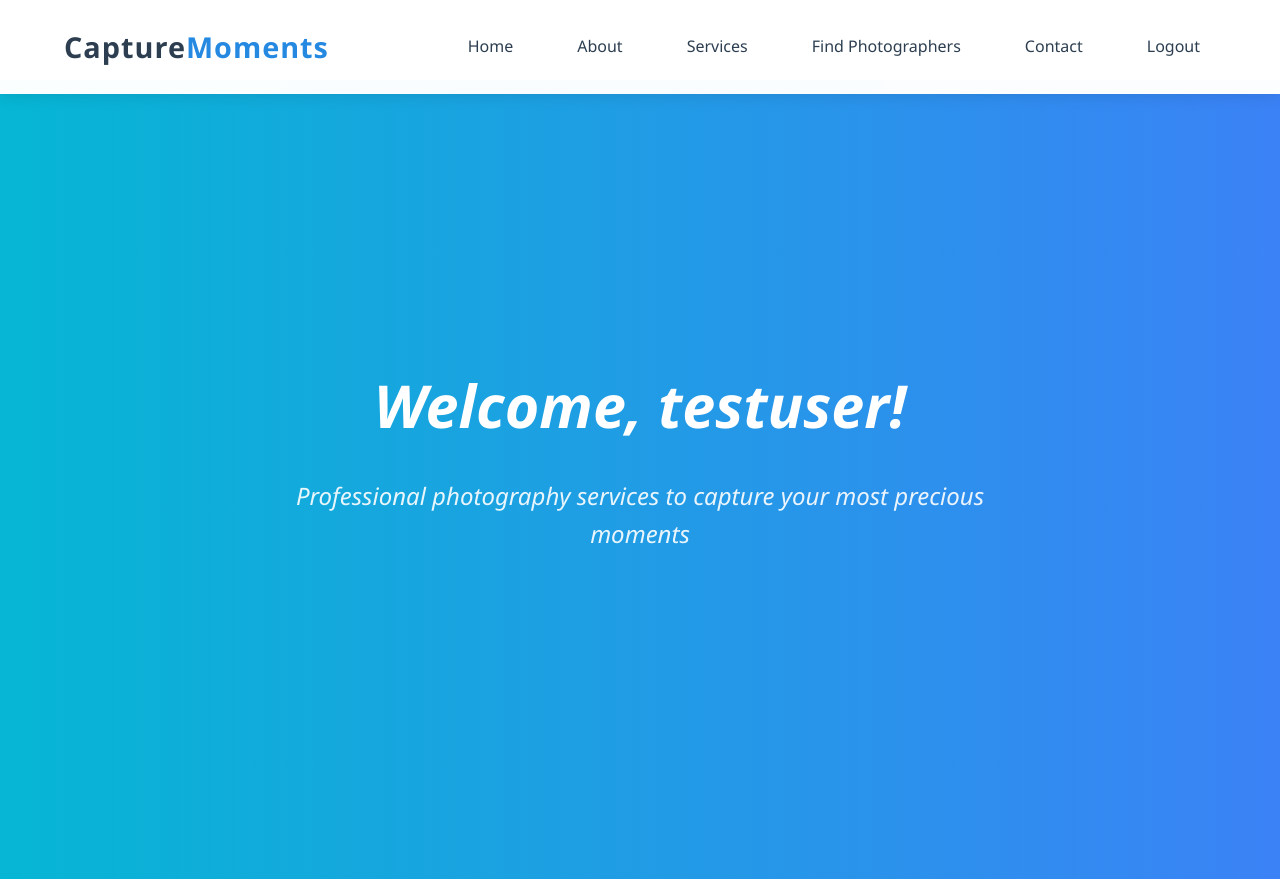
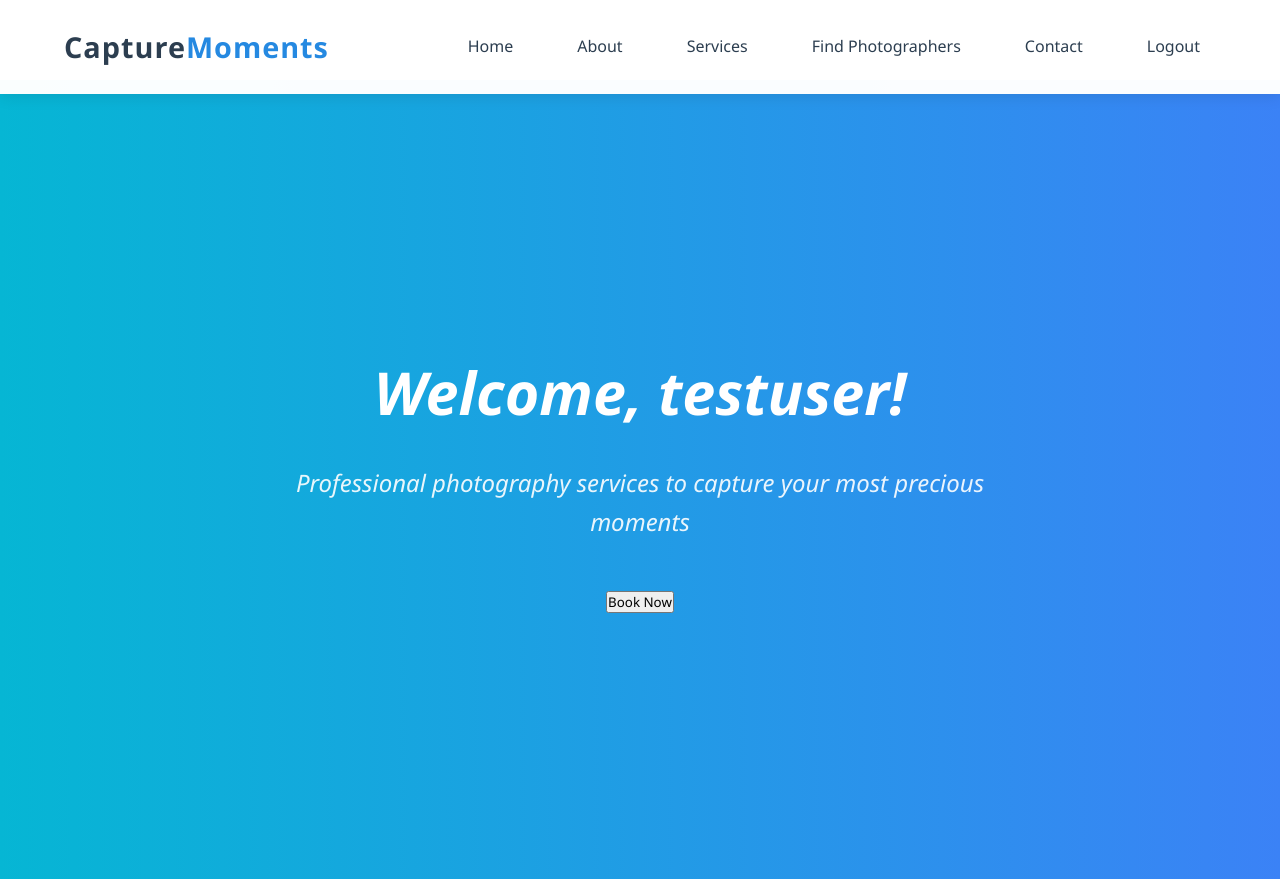
Before and after one commit to Harikagolusu/CaptureMoments-AWS, a Flask app: page /home in a window 1280 px wide. Shown: the top 879 px of the page. Run offline with Flask 3, Linux system fonts and the light colour scheme; the visitor is signed in with stand-in values (Sample User, id 1).

Commit message:
Update home.html

```diff
--- a/templates/home.html
+++ b/templates/home.html
@@ -331,6 +331,10 @@
         <div class="hero-content">
             <h1 class="hero-title">Welcome, {{ username }}!</h1>
             <p class="welcome-message">Professional photography services to capture your most precious moments</p>
+            <form action="{{ url_for('booking') }}" method="get">
+                <button type="submit">Book Now</button>
+            </form>
+
             <!-- <a href="{{ url_for('photographers') }}" class="cta-button">Book a Photographer</a> -->
         </div>
     </section>
```
